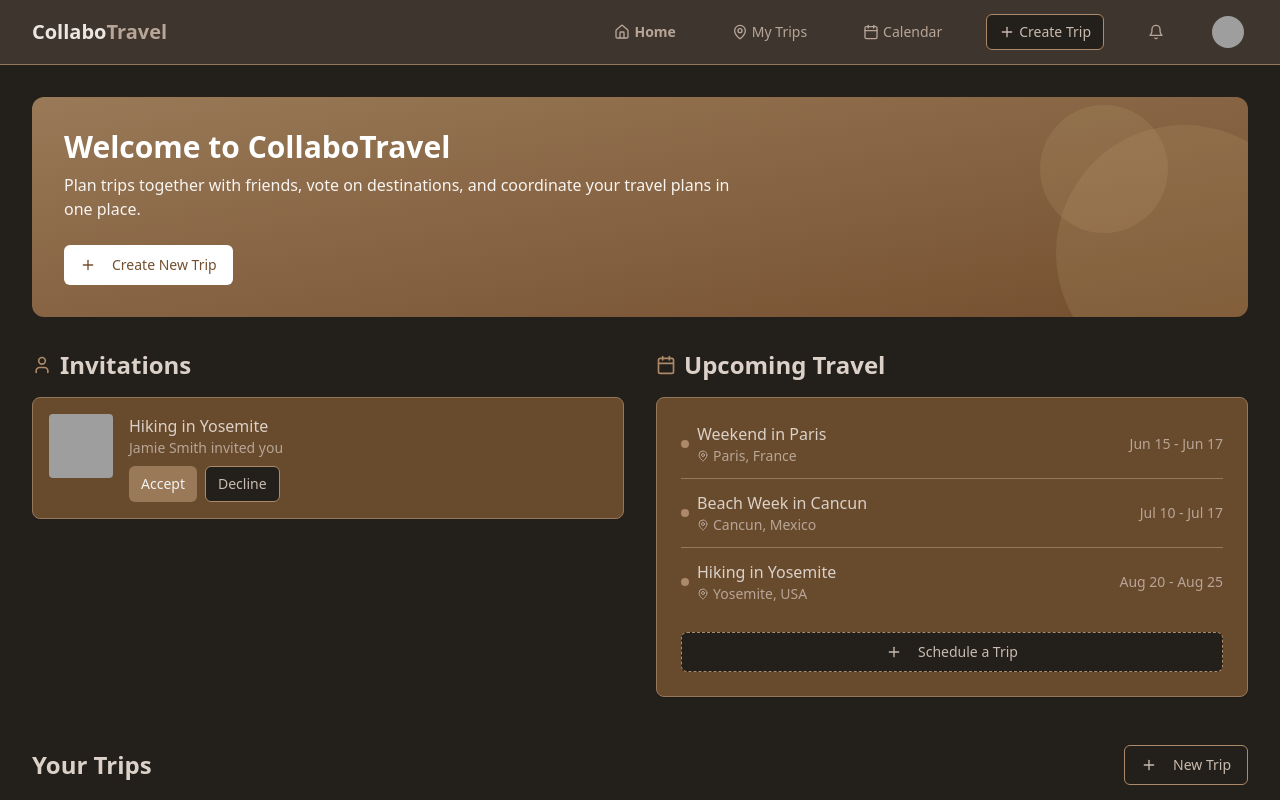
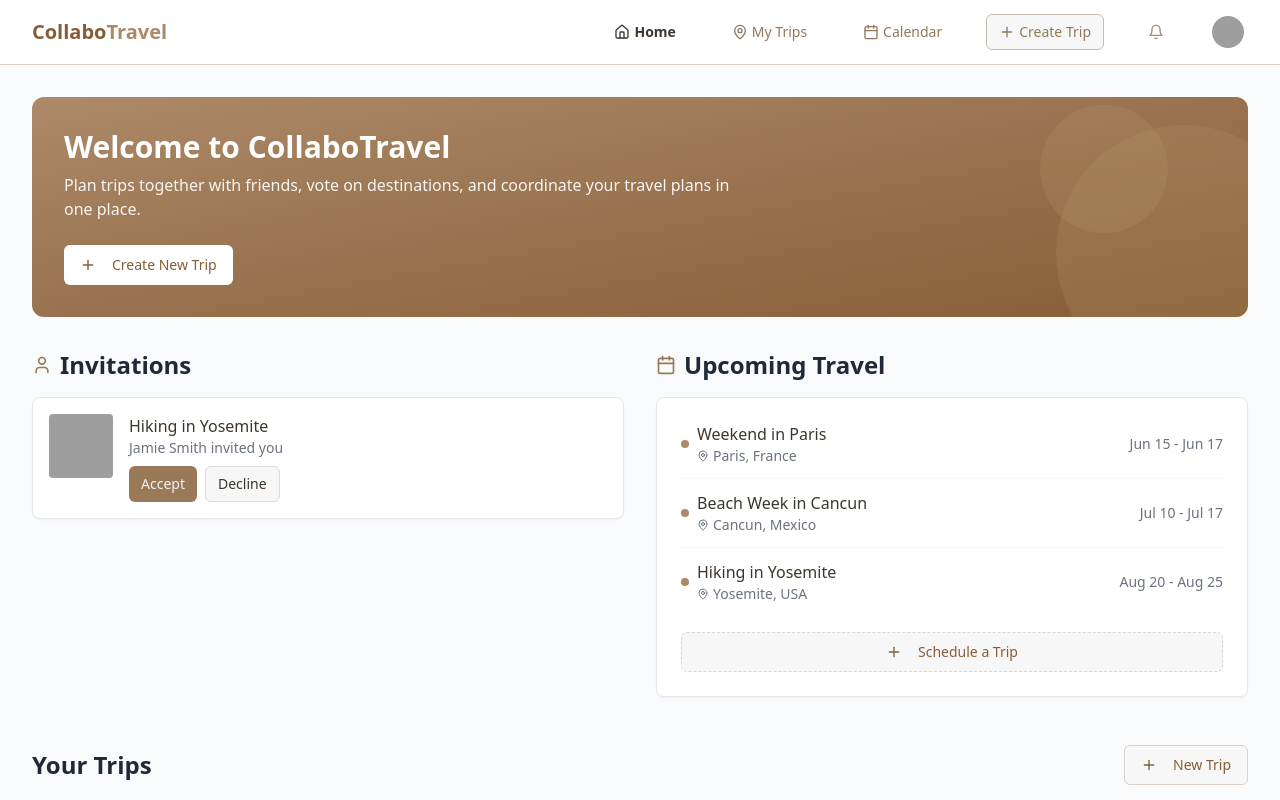
Before and after one commit to lincolnh85/collabo-travel, a React (Vite) app: page / in a window 1280 px wide. Shown: the top 800 px of the page. Built offline with nearby package versions, Linux system fonts and the light colour scheme; grey boxes are pictures that could not be loaded.

Commit message:
Reverted to commit 647b3b810781df337359ef917156625f47a5f00e

```diff
--- a/src/components/Navbar.tsx
+++ b/src/components/Navbar.tsx
@@ -25,19 +25,19 @@ const Navbar = () => {
   };
 
   const getLinkClasses = (path: string) => {
-    return `text-earthy-400 hover:text-earthy-200 px-3 py-2 text-sm font-medium flex items-center gap-1 ${
-      isCurrentPath(path) ? "text-earthy-100 font-semibold" : ""
+    return `text-earthy-700 hover:text-earthy-900 px-3 py-2 text-sm font-medium flex items-center gap-1 ${
+      isCurrentPath(path) ? "text-earthy-900 font-semibold" : ""
     }`;
   };
 
   return (
     <>
-      <nav className="bg-earthy-900 border-b border-earthy-700 sticky top-0 z-10">
+      <nav className="bg-white border-b border-earthy-200 sticky top-0 z-10">
         <div className="max-w-7xl mx-auto px-4 sm:px-6 lg:px-8">
           <div className="flex justify-between h-16">
             <div className="flex items-center">
               <Link to="/" className="flex-shrink-0 flex items-center">
-                <span className="text-earthy-100 text-xl font-bold">Collabo<span className="text-earthy-400">Travel</span></span>
+                <span className="text-earthy-800 text-xl font-bold">Collabo<span className="text-earthy-600">Travel</span></span>
               </Link>
             </div>
 
@@ -58,14 +58,14 @@ const Navbar = () => {
               <Button
                 variant="outline"
                 size="sm"
-                className="text-earthy-300 border-earthy-600 hover:bg-earthy-800 flex items-center gap-1"
+                className="text-earthy-700 border-earthy-300 hover:bg-earthy-50 flex items-center gap-1"
                 onClick={() => setShowCreateTripModal(true)}
               >
                 <Plus className="w-4 h-4" />
                 <span>Create Trip</span>
               </Button>
 
-              <Button variant="ghost" size="icon" className="text-earthy-400 hover:text-earthy-200">
+              <Button variant="ghost" size="icon" className="text-earthy-600 hover:text-earthy-800">
                 <Bell className="h-5 w-5" />
               </Button>
 
@@ -104,7 +104,7 @@ const Navbar = () => {
                 variant="ghost"
                 size="sm"
                 onClick={() => setShowMobileMenu(!showMobileMenu)}
-                className="inline-flex items-center justify-center p-2 rounded-md text-earthy-400"
+                className="inline-flex items-center justify-center p-2 rounded-md text-earthy-600"
               >
                 <svg className="h-6 w-6" xmlns="http://www.w3.org/2000/svg" fill="none" viewBox="0 0 24 24" stroke="currentColor">
                   {showMobileMenu ? (
@@ -121,18 +121,18 @@ const Navbar = () => {
         {showMobileMenu && (
           <div className="sm:hidden">
             <div className="pt-2 pb-3 space-y-1">
-              <Link to="/" className="text-earthy-300 hover:bg-earthy-800 hover:text-earthy-100 block px-3 py-2 text-base font-medium">
+              <Link to="/" className="text-earthy-700 hover:bg-earthy-50 hover:text-earthy-900 block px-3 py-2 text-base font-medium">
                 Home
               </Link>
-              <Link to="/trips" className="text-earthy-300 hover:bg-earthy-800 hover:text-earthy-100 block px-3 py-2 text-base font-medium">
+              <Link to="/trips" className="text-earthy-700 hover:bg-earthy-50 hover:text-earthy-900 block px-3 py-2 text-base font-medium">
                 My Trips
               </Link>
-              <Link to="/calendar" className="text-earthy-300 hover:bg-earthy-800 hover:text-earthy-100 block px-3 py-2 text-base font-medium">
+              <Link to="/calendar" className="text-earthy-700 hover:bg-earthy-50 hover:text-earthy-900 block px-3 py-2 text-base font-medium">
                 Calendar
               </Link>
               <div className="px-3 py-2">
                 <Button
-                  className="w-full bg-earthy-700 hover:bg-earthy-600 text-earthy-100"
+                  className="w-full bg-earthy-700 hover:bg-earthy-800"
                   onClick={() => {
                     setShowMobileMenu(false);
                     setShowCreateTripModal(true);
@@ -143,7 +143,7 @@ const Navbar = () => {
                 </Button>
               </div>
             </div>
-            <div className="pt-4 pb-3 border-t border-earthy-700">
+            <div className="pt-4 pb-3 border-t border-earthy-200">
               <div className="flex items-center px-4">
                 <div className="flex-shrink-0">
                   <Avatar>
@@ -152,21 +152,21 @@ const Navbar = () => {
                   </Avatar>
                 </div>
                 <div className="ml-3">
-                  <div className="text-base font-medium text-earthy-100">{currentUser.name}</div>
-                  <div className="text-sm font-medium text-earthy-400">{currentUser.email}</div>
+                  <div className="text-base font-medium text-earthy-900">{currentUser.name}</div>
+                  <div className="text-sm font-medium text-earthy-600">{currentUser.email}</div>
                 </div>
-                <Button variant="ghost" size="icon" className="ml-auto text-earthy-400">
+                <Button variant="ghost" size="icon" className="ml-auto text-earthy-500">
                   <Bell className="h-6 w-6" />
                 </Button>
               </div>
               <div className="mt-3 space-y-1">
-                <Link to="/profile" className="block px-4 py-2 text-base font-medium text-earthy-400 hover:text-earthy-200 hover:bg-earthy-800 w-full text-left">
+                <Link to="/profile" className="block px-4 py-2 text-base font-medium text-earthy-600 hover:text-earthy-800 hover:bg-earthy-50 w-full text-left">
                   Profile
                 </Link>
-                <Link to="/calendar-settings" className="block px-4 py-2 text-base font-medium text-earthy-400 hover:text-earthy-200 hover:bg-earthy-800 w-full text-left">
+                <Link to="/calendar-settings" className="block px-4 py-2 text-base font-medium text-earthy-600 hover:text-earthy-800 hover:bg-earthy-50 w-full text-left">
                   Calendar Settings
                 </Link>
-                <button className="block px-4 py-2 text-base font-medium text-earthy-400 hover:text-earthy-200 hover:bg-earthy-800 w-full text-left">
+                <button className="block px-4 py-2 text-base font-medium text-earthy-600 hover:text-earthy-800 hover:bg-earthy-50 w-full text-left">
                   Sign out
                 </button>
               </div>
--- a/src/components/calendar/CalendarTogglePanel.tsx
+++ b/src/components/calendar/CalendarTogglePanel.tsx
@@ -35,13 +35,13 @@ export const CalendarTogglePanel = ({
     return (
       <Drawer open={isOpen} onOpenChange={setIsOpen}>
         <DrawerTrigger asChild>
-          <Button variant="outline" size="icon" className="border-earthy-600 bg-earthy-800/50">
+          <Button variant="outline" size="icon">
             <Menu className="h-4 w-4" />
           </Button>
         </DrawerTrigger>
-        <DrawerContent className="bg-earthy-800 border-t border-earthy-600">
+        <DrawerContent>
           <DrawerHeader>
-            <DrawerTitle className="text-earthy-100">View Settings</DrawerTitle>
+            <DrawerTitle>View Settings</DrawerTitle>
           </DrawerHeader>
           <div className="px-4 pb-4">
             <CalendarToggles
--- a/src/components/calendar/EventPanel.tsx
+++ b/src/components/calendar/EventPanel.tsx
@@ -11,12 +11,12 @@ interface EventPanelProps {
 
 export const EventPanel = ({ selectedDate, events }: EventPanelProps) => {
   return (
-    <Card className="mt-6 p-6 bg-earthy-800/70 border-earthy-700">
+    <Card className="mt-6 p-6">
       <div className="mb-4">
-        <h3 className="text-lg font-medium text-earthy-200">
+        <h3 className="text-lg font-medium">
           Events for {format(selectedDate, "MMMM d, yyyy")}
         </h3>
-        <p className="text-sm text-earthy-400">
+        <p className="text-sm text-muted-foreground">
           {events.length} {events.length === 1 ? "event" : "events"} scheduled
         </p>
       </div>
--- a/src/index.css
+++ b/src/index.css
@@ -5,13 +5,13 @@
 
 @layer base {
   :root {
-    --background: 30 14% 90%;
+    --background: 30 10% 97%;
     --foreground: 30 14% 21%;
 
-    --card: 30 10% 97%;
+    --card: 0 0% 100%;
     --card-foreground: 30 14% 21%;
 
-    --popover: 30 10% 97%;
+    --popover: 0 0% 100%;
     --popover-foreground: 30 14% 21%;
 
     --primary: 25 44% 37%;
@@ -49,13 +49,13 @@
     --background: 30 14% 12%;
     --foreground: 30 10% 90%;
 
-    --card: 30 14% 18%;
+    --card: 30 14% 15%;
     --card-foreground: 30 10% 90%;
 
-    --popover: 30 14% 18%;
+    --popover: 30 14% 15%;
     --popover-foreground: 30 10% 90%;
 
-    --primary: 30 25% 45%;
+    --primary: 25 44% 37%;
     --primary-foreground: 30 10% 95%;
 
     --secondary: 30 20% 32%;
@@ -64,7 +64,7 @@
     --muted: 30 15% 25%;
     --muted-foreground: 30 10% 70%;
 
-    --accent: 30 20% 40%;
+    --accent: 30 20% 32%;
     --accent-foreground: 30 10% 90%;
 
     --destructive: 0 62.8% 30.6%;
@@ -74,9 +74,9 @@
     --input: 30 15% 25%;
     --ring: 30 20% 54%;
 
-    --sidebar-background: 30 14% 18%;
+    --sidebar-background: 30 14% 15%;
     --sidebar-foreground: 30 10% 90%;
-    --sidebar-primary: 30 25% 45%;
+    --sidebar-primary: 25 44% 37%;
     --sidebar-primary-foreground: 0 0% 100%;
     --sidebar-accent: 30 15% 25%;
     --sidebar-accent-foreground: 30 10% 90%;
@@ -91,13 +91,13 @@
   }
 
   body {
-    @apply bg-background text-foreground dark:bg-background dark:text-foreground;
+    @apply bg-background text-foreground;
   }
 }
 
 @layer components {
   .trip-card {
-    @apply relative overflow-hidden rounded-lg border border-border bg-card shadow-md transition-all duration-300 hover:shadow-lg dark:border-border dark:bg-card;
+    @apply relative overflow-hidden rounded-lg border border-border bg-card shadow-md transition-all duration-300 hover:shadow-lg;
   }
 
   .trip-card-image {
@@ -109,11 +109,11 @@
   }
 
   .badge-primary {
-    @apply bg-earthy-200 text-earthy-800 dark:bg-earthy-800 dark:text-earthy-200;
+    @apply bg-earthy-200 text-earthy-800;
   }
 
   .badge-secondary {
-    @apply bg-earthy-100 text-earthy-800 dark:bg-earthy-700 dark:text-earthy-100;
+    @apply bg-earthy-100 text-earthy-800;
   }
 
   .badge-muted {
@@ -121,10 +121,10 @@
   }
 
   .page-header {
-    @apply mb-8 text-3xl font-bold text-earthy-900 dark:text-earthy-100;
+    @apply mb-8 text-3xl font-bold text-earthy-900;
   }
 
   .section-header {
-    @apply mb-4 text-xl font-semibold text-earthy-800 dark:text-earthy-200;
+    @apply mb-4 text-xl font-semibold text-earthy-800;
   }
 }
--- a/src/pages/Index.tsx
+++ b/src/pages/Index.tsx
@@ -32,12 +32,12 @@ const Index = () => {
   };
 
   return (
-    <div className="min-h-screen bg-background">
+    <div className="min-h-screen bg-gray-50">
       <Navbar />
 
       <main className="max-w-7xl mx-auto px-4 sm:px-6 lg:px-8 py-8">
         {/* Hero section */}
-        <div className="bg-gradient-to-br from-travel-600 to-travel-800 rounded-xl p-8 mb-8 text-white relative overflow-hidden">
+        <div className="bg-gradient-to-br from-travel-500 to-travel-700 rounded-xl p-8 mb-8 text-white relative overflow-hidden">
           <div className="relative z-10">
             <h1 className="text-3xl font-bold mb-2">Welcome to CollaboTravel</h1>
             <p className="text-travel-50 mb-6 max-w-2xl">
@@ -45,7 +45,7 @@ const Index = () => {
             </p>
             <Button
               onClick={() => setCreateModalOpen(true)}
-              className="bg-white text-travel-800 hover:bg-travel-50"
+              className="bg-white text-travel-700 hover:bg-travel-50"
             >
               <Plus className="mr-2 h-4 w-4" />
               Create New Trip
@@ -59,15 +59,15 @@ const Index = () => {
         <div className="grid md:grid-cols-2 gap-8 mb-12">
           {/* Invitations */}
           <div className="animate-fade-in">
-            <h2 className="text-2xl font-bold text-earthy-200 mb-4 flex items-center">
-              <User className="mr-2 h-5 w-5 text-travel-500" />
+            <h2 className="text-2xl font-bold text-gray-800 mb-4 flex items-center">
+              <User className="mr-2 h-5 w-5 text-travel-600" />
               Invitations
             </h2>
 
             {invitations.length > 0 ? (
               <div className="space-y-4">
                 {invitations.map(trip => (
-                  <div key={trip.id} className="bg-earthy-800/70 p-4 rounded-lg border border-earthy-700 shadow-sm">
+                  <div key={trip.id} className="bg-white p-4 rounded-lg border border-gray-200 shadow-sm">
                     <div className="flex items-start">
                       <img
                         src={trip.imageUrl}
@@ -75,15 +75,15 @@ const Index = () => {
                         className="h-16 w-16 rounded object-cover mr-4"
                       />
                       <div className="flex-1">
-                        <h3 className="font-medium text-earthy-200">{trip.title}</h3>
-                        <p className="text-sm text-earthy-400 mb-2">
+                        <h3 className="font-medium text-travel-900">{trip.title}</h3>
+                        <p className="text-sm text-gray-500 mb-2">
                           {trip.creator.name} invited you
                         </p>
                         <div className="flex gap-2">
                           <Button size="sm" variant="default" className="bg-travel-600 hover:bg-travel-700">
                             Accept
                           </Button>
-                          <Button size="sm" variant="outline" className="border-earthy-600 text-earthy-300 hover:bg-earthy-700">
+                          <Button size="sm" variant="outline">
                             Decline
                           </Button>
                         </div>
@@ -93,32 +93,32 @@ const Index = () => {
                 ))}
               </div>
             ) : (
-              <div className="bg-earthy-800/70 p-6 rounded-lg border border-earthy-700 text-center">
-                <p className="text-earthy-400">No pending invitations</p>
+              <div className="bg-white p-6 rounded-lg border border-gray-200 text-center">
+                <p className="text-gray-500">No pending invitations</p>
               </div>
             )}
           </div>
 
           {/* Calendar Preview */}
           <div className="animate-fade-in" style={{animationDelay: "0.1s"}}>
-            <h2 className="text-2xl font-bold text-earthy-200 mb-4 flex items-center">
-              <Calendar className="mr-2 h-5 w-5 text-travel-500" />
+            <h2 className="text-2xl font-bold text-gray-800 mb-4 flex items-center">
+              <Calendar className="mr-2 h-5 w-5 text-travel-600" />
               Upcoming Travel
             </h2>
-            <div className="bg-earthy-800/70 p-6 rounded-lg border border-earthy-700 shadow-sm">
+            <div className="bg-white p-6 rounded-lg border border-gray-200 shadow-sm">
               {upcomingTrips.length > 0 ? (
                 <div className="space-y-3">
                   {upcomingTrips.slice(0, 3).map(trip => (
-                    <div key={trip.id} className="flex items-center border-b border-earthy-700 pb-3 last:border-0">
+                    <div key={trip.id} className="flex items-center border-b border-gray-100 pb-3 last:border-0">
                       <div className="w-2 h-2 rounded-full bg-travel-500 mr-2"></div>
                       <div className="flex-1">
-                        <div className="font-medium text-earthy-200">{trip.title}</div>
-                        <div className="text-sm text-earthy-400 flex items-center">
+                        <div className="font-medium">{trip.title}</div>
+                        <div className="text-sm text-gray-500 flex items-center">
                           <MapPin className="mr-1 h-3 w-3" />
                           <span>{trip.destination || "Location TBD"}</span>
                         </div>
                       </div>
-                      <div className="text-sm text-earthy-400">
+                      <div className="text-sm text-gray-500">
                         {trip.startDate && new Date(trip.startDate).toLocaleDateString('en-US', { month: 'short', day: 'numeric' })}
                         {trip.startDate && trip.endDate && " - "}
                         {trip.endDate && new Date(trip.endDate).toLocaleDateString('en-US', { month: 'short', day: 'numeric' })}
@@ -127,11 +127,11 @@ const Index = () => {
                   ))}
                 </div>
               ) : (
-                <p className="text-center text-earthy-400">No upcoming trips</p>
+                <p className="text-center text-gray-500">No upcoming trips</p>
               )}
               <Button
                 variant="outline"
-                className="w-full mt-4 border-dashed border-earthy-600 text-earthy-300 hover:text-earthy-200 hover:bg-earthy-700"
+                className="w-full mt-4 border-dashed border-gray-300 text-travel-700 hover:text-travel-800 hover:bg-travel-50"
                 onClick={() => setCreateModalOpen(true)}
               >
                 <Plus className="mr-2 h-4 w-4" />
@@ -144,11 +144,11 @@ const Index = () => {
         {/* Your Trips */}
         <div className="mb-12 animate-fade-in" style={{animationDelay: "0.2s"}}>
           <div className="flex items-center justify-between mb-6">
-            <h2 className="text-2xl font-bold text-earthy-200">Your Trips</h2>
+            <h2 className="text-2xl font-bold text-gray-800">Your Trips</h2>
             <Button
               variant="outline"
               onClick={() => setCreateModalOpen(true)}
-              className="text-earthy-300 border-earthy-600 hover:bg-earthy-700"
+              className="text-travel-700 border-travel-200 hover:bg-travel-50"
             >
               <Plus className="mr-2 h-4 w-4" />
               New Trip
@@ -162,9 +162,9 @@ const Index = () => {
               ))}
             </div>
           ) : (
-            <div className="text-center py-12 bg-earthy-800/70 rounded-lg border border-earthy-700">
-              <h3 className="text-lg font-medium text-earthy-200 mb-2">No trips yet</h3>
-              <p className="text-earthy-400 mb-4">Create your first trip to get started</p>
+            <div className="text-center py-12 bg-white rounded-lg border border-gray-200">
+              <h3 className="text-lg font-medium text-gray-900 mb-2">No trips yet</h3>
+              <p className="text-gray-500 mb-4">Create your first trip to get started</p>
               <Button onClick={() => setCreateModalOpen(true)}>
                 <Plus className="mr-2 h-4 w-4" />
                 Create Trip
@@ -175,7 +175,7 @@ const Index = () => {
 
         {/* Popular Destinations */}
         <div className="animate-fade-in" style={{animationDelay: "0.3s"}}>
-          <h2 className="text-2xl font-bold text-earthy-200 mb-6">Popular Destinations</h2>
+          <h2 className="text-2xl font-bold text-gray-800 mb-6">Popular Destinations</h2>
           <div className="grid gap-4 grid-cols-2 md:grid-cols-4">
             {popularDestinations.map(destination => (
               <div key={destination.name} className="group relative rounded-lg overflow-hidden h-48 shadow-md">
```
Also changed, not shown: src/App.css (+2 -7 lines), src/App.tsx (+1 -9 lines), src/components/calendar/CalendarToggles.tsx (+7 -7 lines), src/components/calendar/CalendarView.tsx (+13 -13 lines), src/components/calendar/EventList.tsx (+10 -10 lines), src/pages/MyTrips.tsx (+11 -13 lines).
